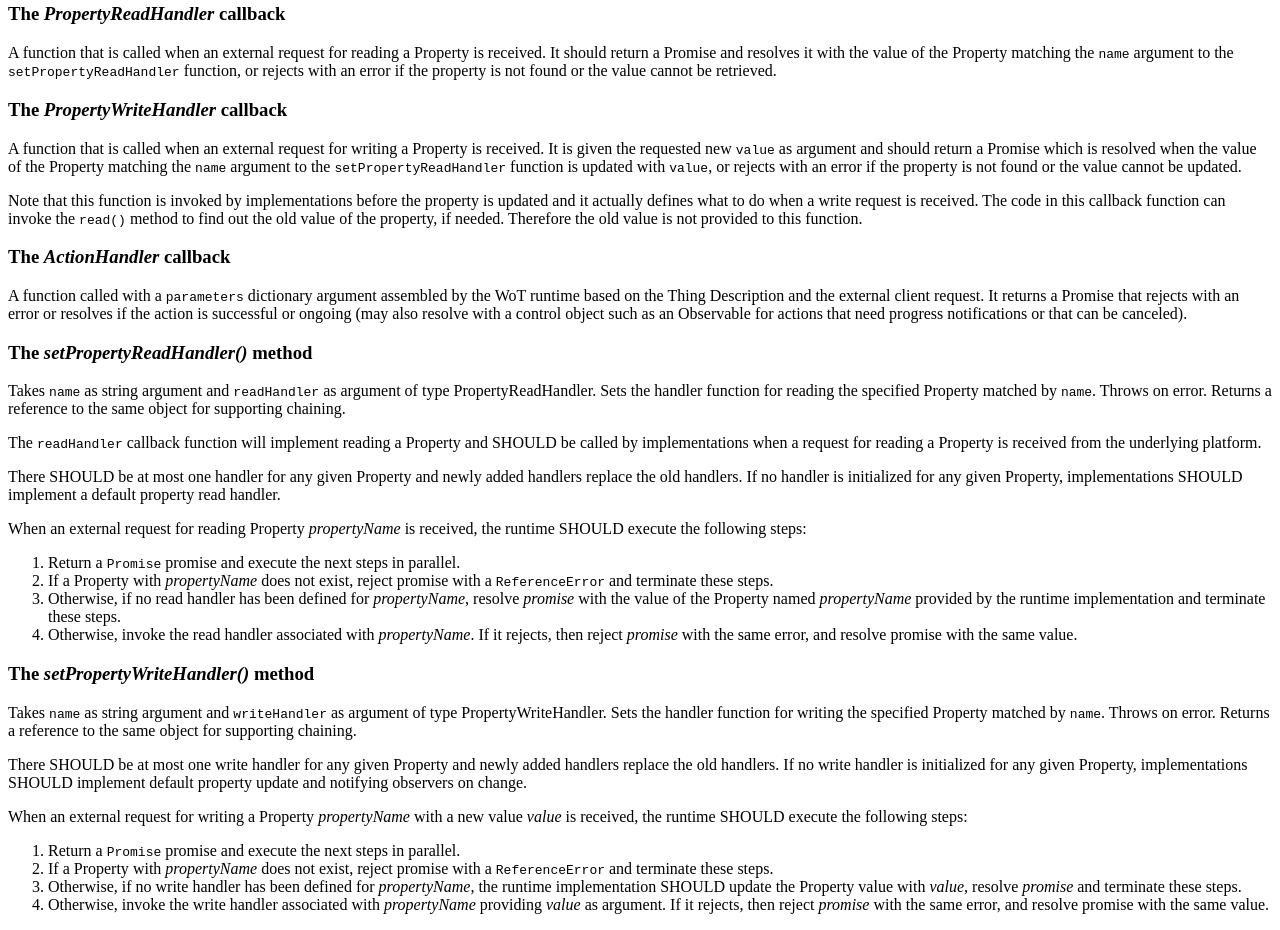
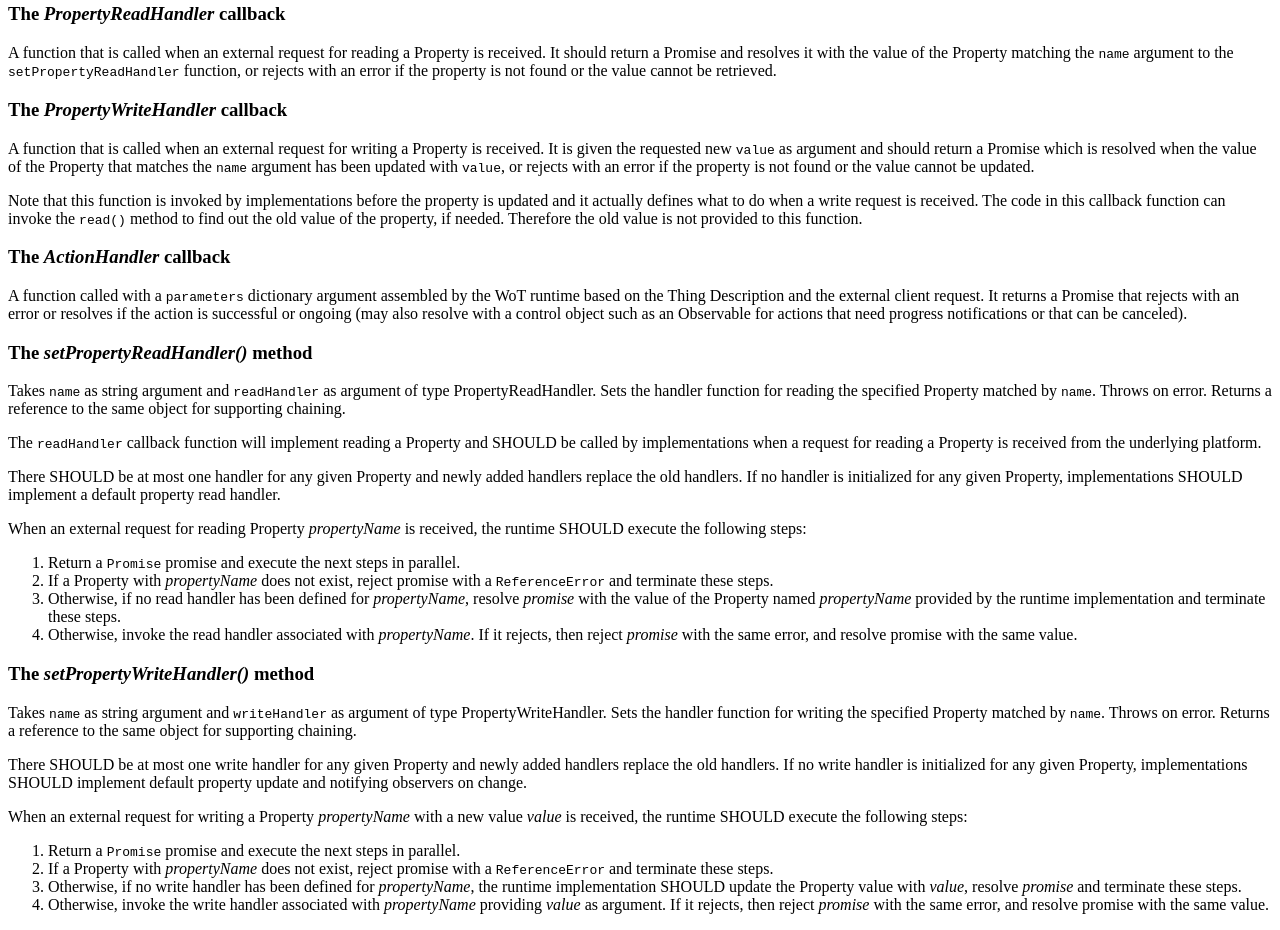
Before and after one commit to w3c/wot-scripting-api, a plain HTML site: page index.html in a window 1280 px wide. Shown: the part 8414-9344 px from the top of the page. Drawn offline with Linux system fonts and the light colour scheme.

Commit message:
Fix PropertyWriteHandler text
Signed-off-by: Zoltan Kis <zoltan.kis@intel.com>

```diff
--- a/index.html
+++ b/index.html
@@ -812,7 +812,7 @@
     <section data-dfn-for="PropertyWriteHandler">
       <h3>The <dfn>PropertyWriteHandler</dfn> callback</h3>
       <p>
-        A function that is called when an external request for writing a <a>Property</a> is received. It is given the requested new <code>value</code> as argument and should return a Promise which is resolved when the value of the <a>Property</a> matching the <code>name</code> argument to the <code>setPropertyReadHandler</code> function is updated with <code>value</code>, or rejects with an error if the property is not found or the value cannot be updated.
+        A function that is called when an external request for writing a <a>Property</a> is received. It is given the requested new <code>value</code> as argument and should return a Promise which is resolved when the value of the <a>Property</a> that matches the <code>name</code> argument has been updated with <code>value</code>, or rejects with an error if the property is not found or the value cannot be updated.
       </p>
       <p class="ednote">
         Note that this function is invoked by implementations before the property is updated and it actually defines what to do when a write request is received. The code in this callback function can invoke the <code>read()</code> method to find out the old value of the property, if needed. Therefore the old value is not provided to this function.
```
